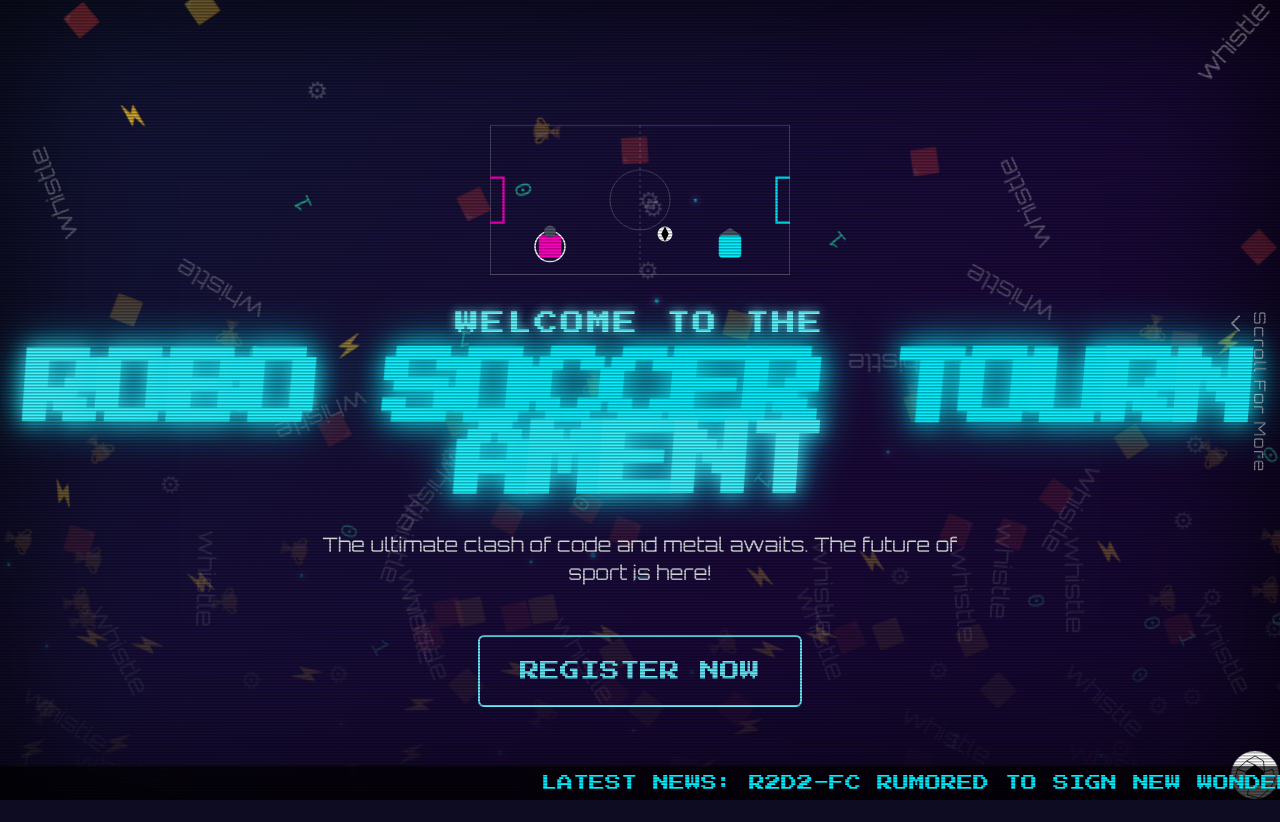
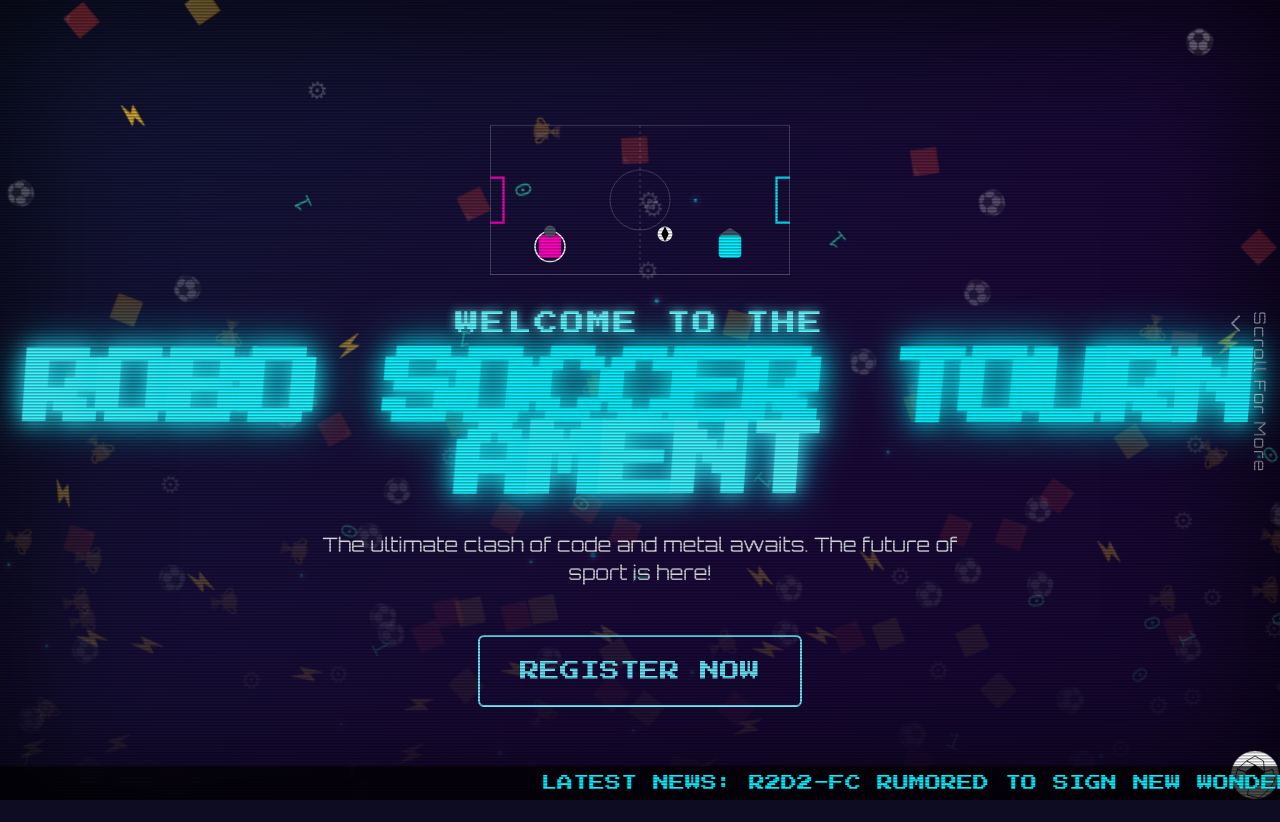
Before and after one commit to gdgatusm/gdgatusm.github.io, a plain HTML site: page index.html in a window 1280 px wide. Shown: the top 822 px of the page. Drawn offline with nearby package versions, Linux system fonts and the light colour scheme; animation ran at ten frames a second.

Commit message:
Update index.html

```diff
--- a/index.html
+++ b/index.html
@@ -265,7 +265,7 @@
                 else if (type === 'gear') { p.textContent = '⚙'; p.classList.add('gear'); }
                 else if (type === 'spark') { p.textContent = '⚡'; p.style.color = 'yellow'; p.classList.add('text-particle');}
                 else if (type === 'trophy') { p.textContent = '🏆'; p.classList.add('text-particle');}
-                else if (type === 'whistle') { p.textContent = ' whistle '; p.classList.add('text-particle');}
+                else if (type === 'whistle') { p.textContent = ' ⚽ '; p.classList.add('text-particle');}
                 else if (type === 'red-card') { p.textContent = '🟥'; p.classList.add('text-particle');}
                 else if (type === 'yellow-card') { p.textContent = '🟨'; p.classList.add('text-particle');}
 
```
